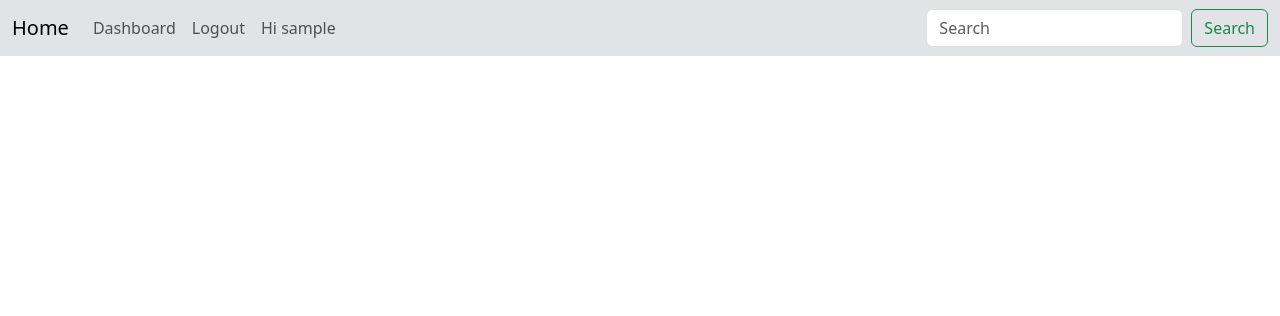
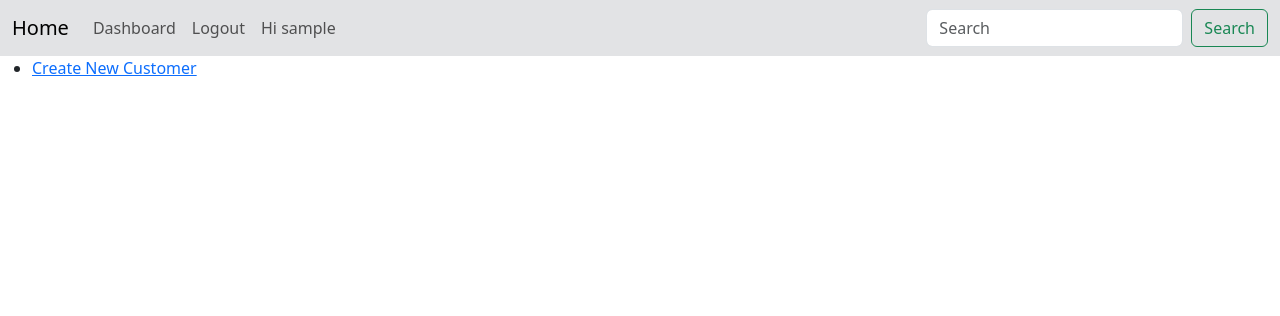
Before and after one commit to eld120/cobwebs, a Django app: page /dashboard/ in a window 1280 px wide. Shown: the top 316 px of the page. Run offline with Django 4.2, Linux system fonts and the light colour scheme; the visitor is signed in with stand-in values (Sample User, id 1); data that the repository does not hold is empty.

Commit message:
added create/update links to templates

```diff
--- a/origmacrm/templates/customer_detail.html
+++ b/origmacrm/templates/customer_detail.html
@@ -1,7 +1,7 @@
 {% extends 'home.html' %}
 
 {% block body %}
-
+    <a href="{% url 'customer:customer_update' customer.id %}">Update Customer</a>
     <table class="table">
         <tbody>
           <tr>
--- a/origmacrm/templates/dashboard.html
+++ b/origmacrm/templates/dashboard.html
@@ -1,6 +1,7 @@
 {% extends 'home.html' %}
 {% block body %}
 <ul>
+  <li><a href="{% url 'customer:customer_create' %}">Create New Customer</a></li>
   {% for customer in object_list %}
 
   <li><a href="{% url 'customer:customer_detail' customer.id %}">{{ customer }}</a></li>
--- a/origmacrm/templates/home.html
+++ b/origmacrm/templates/home.html
@@ -26,11 +26,13 @@
                 <a class="nav-link" href="{% url 'user:logout' %}">Logout</a>
               </li>
               <li class="nav-item"><a href="" class="nav-link">Hi {{ user.username }} </a></li>
+
               {% else %}
               <li class="nav-item">
                 <a class="nav-link" href="{% url 'user:login' %}">Login</a>
               </li>
               {% endif %}
+
 
             </ul>
             <form class="d-flex" role="search">
```
